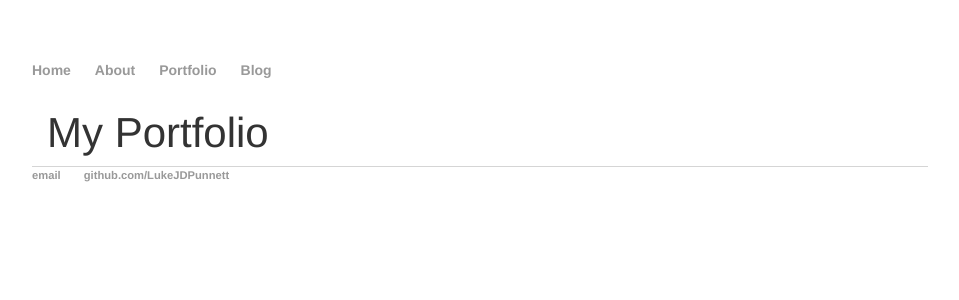
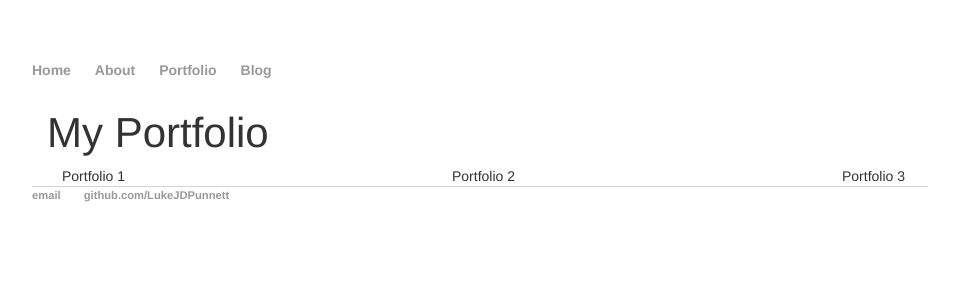
Before and after one commit to LukeJDPunnett/LukeJDPunnett.github.io2, a Jekyll site: the page built from portfolio/index.html, in a window 1280 px wide. Shown: the top 300 px of the page, without its empty margins (160-1119 px from the left). Built offline with Jekyll 4.4.1, drawn with Linux system fonts in a browser that asks for light colours.

Commit message:
added bucket layout for portfolio item

```diff
--- a/portfolio/index.html
+++ b/portfolio/index.html
@@ -3,3 +3,16 @@ layout: default
 title: Luke's Portfolio
 ---
 <h1>My Portfolio</h1>
+<div class="container">
+  <div class="row">
+    <div class="col-md-4">
+      Portfolio 1
+    </div>
+    <div class="col-md-4">
+      Portfolio 2
+    </div>
+    <div class="col-md-4">
+      Portfolio 3
+    </div>
+  </div>
+</div>
```
